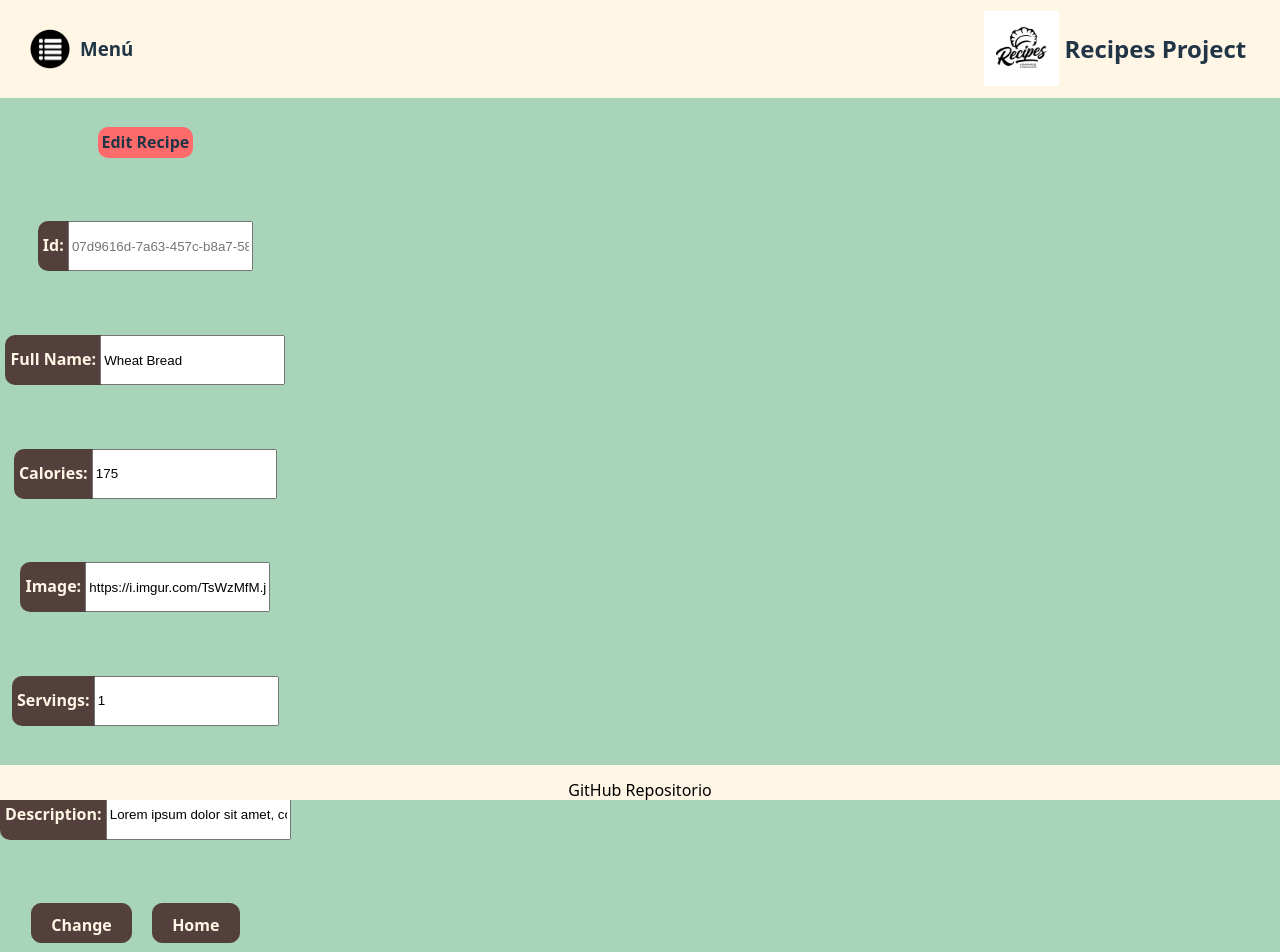
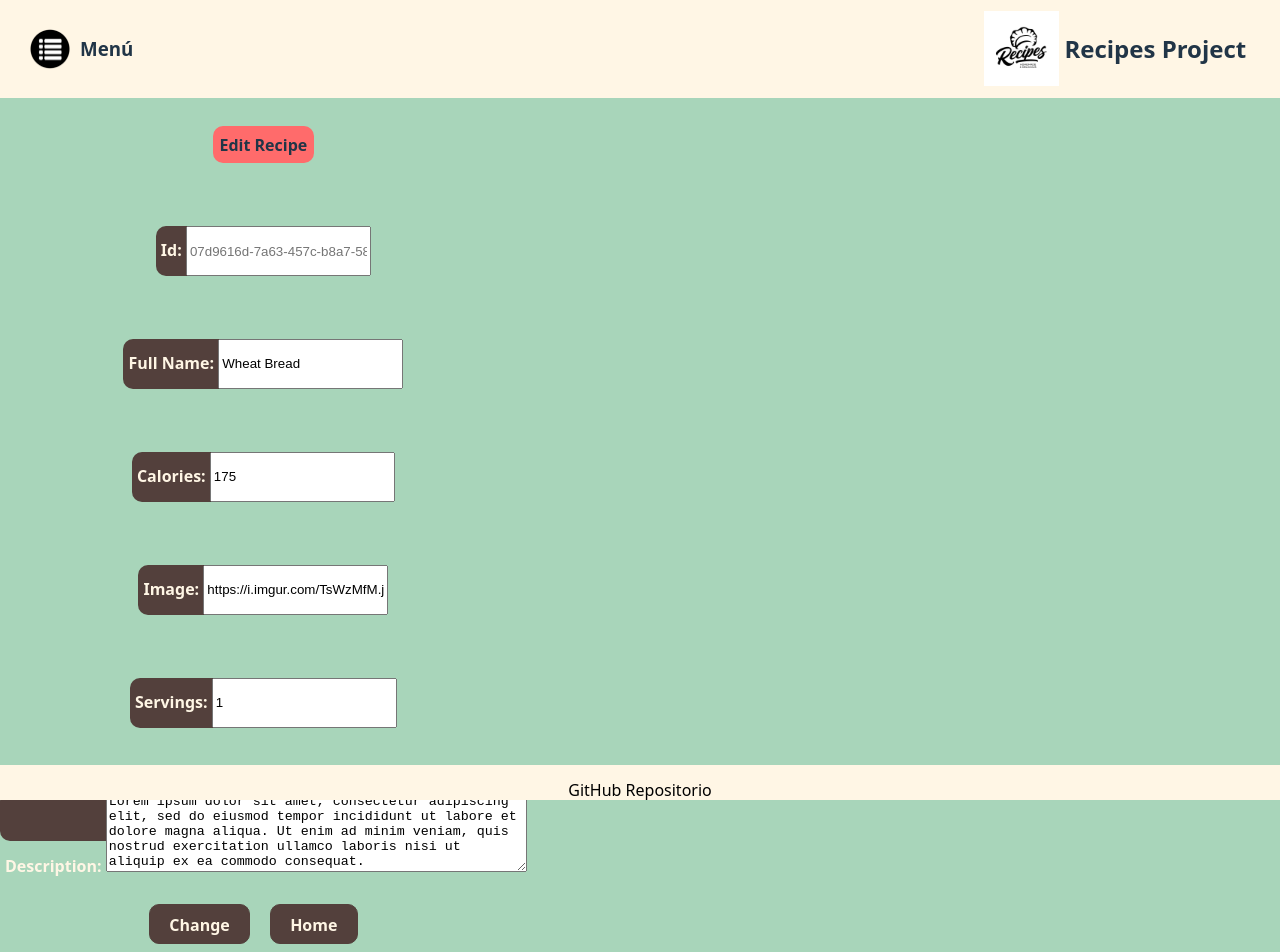
Before and after one commit to JuanMarin129/recipes-project, a React (Vite) app: page /edit-recipe/07d9616d-7a63-457c-b8a7-58f6a70a67e3 in a window 1280 px wide. Shown: the top 952 px of the page. Built offline with nearby package versions, Linux system fonts and the light colour scheme.

Commit message:
Recetas 1.1

```diff
--- a/src/App.jsx
+++ b/src/App.jsx
@@ -16,6 +16,7 @@ function App() {
 
   return (
     <>
+    {/*Feedback al añadir o editar el usuario; Ajustar los TextArea de los formularios*/}
     <Navbar />
     <div style={{paddingTop:"95px"}}>
     <Routes>
--- a/src/pages/EditRecipe.jsx
+++ b/src/pages/EditRecipe.jsx
@@ -86,7 +86,7 @@ function EditRecipe(props) {
         </label>
         <label>
             Description:&nbsp;
-            <input className="textArea" value = {recetaEditada.description} name="description" type="textarea" placeholder="Description" onChange={handleAll}/>
+            <textarea className="textArea" value = {recetaEditada.description} cols="50" rows="5" name="description"  placeholder="Description" onChange={handleAll}/>
           </label>
 
         <div className="btnsForms">
```
